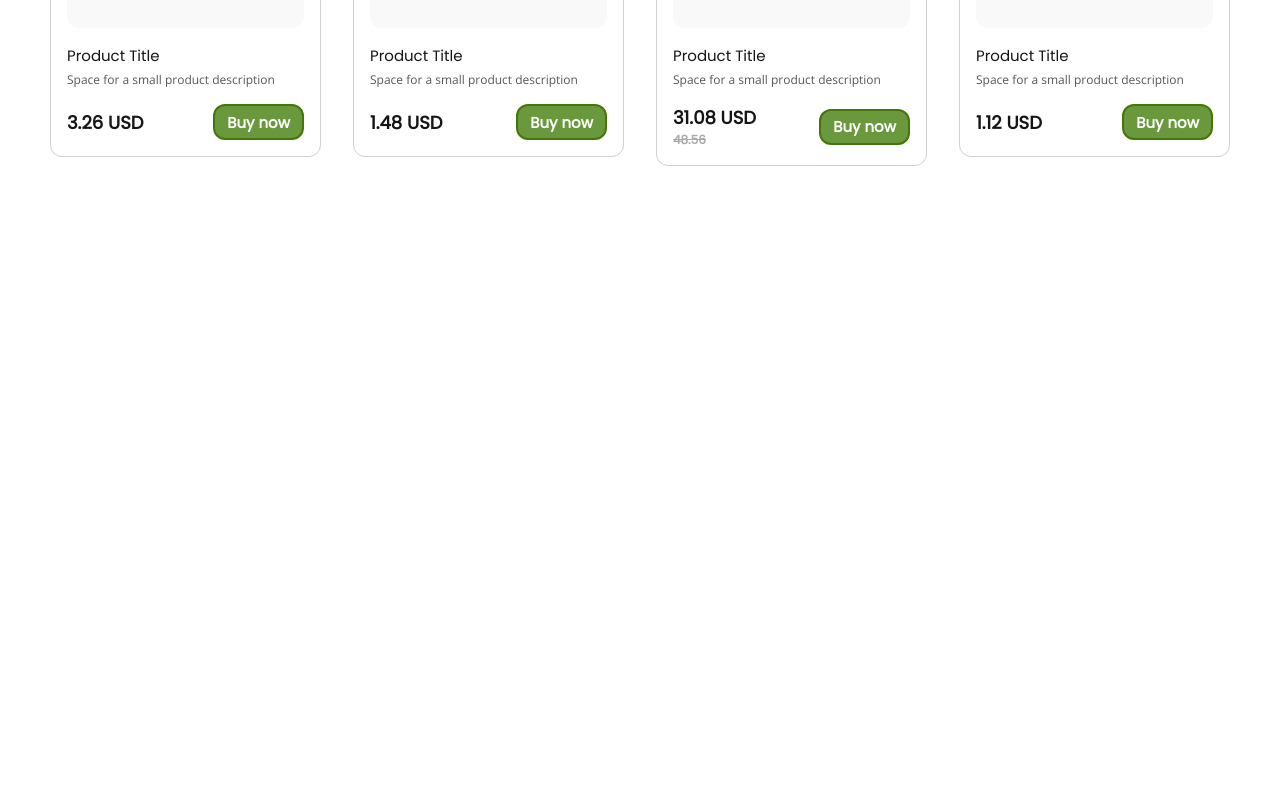
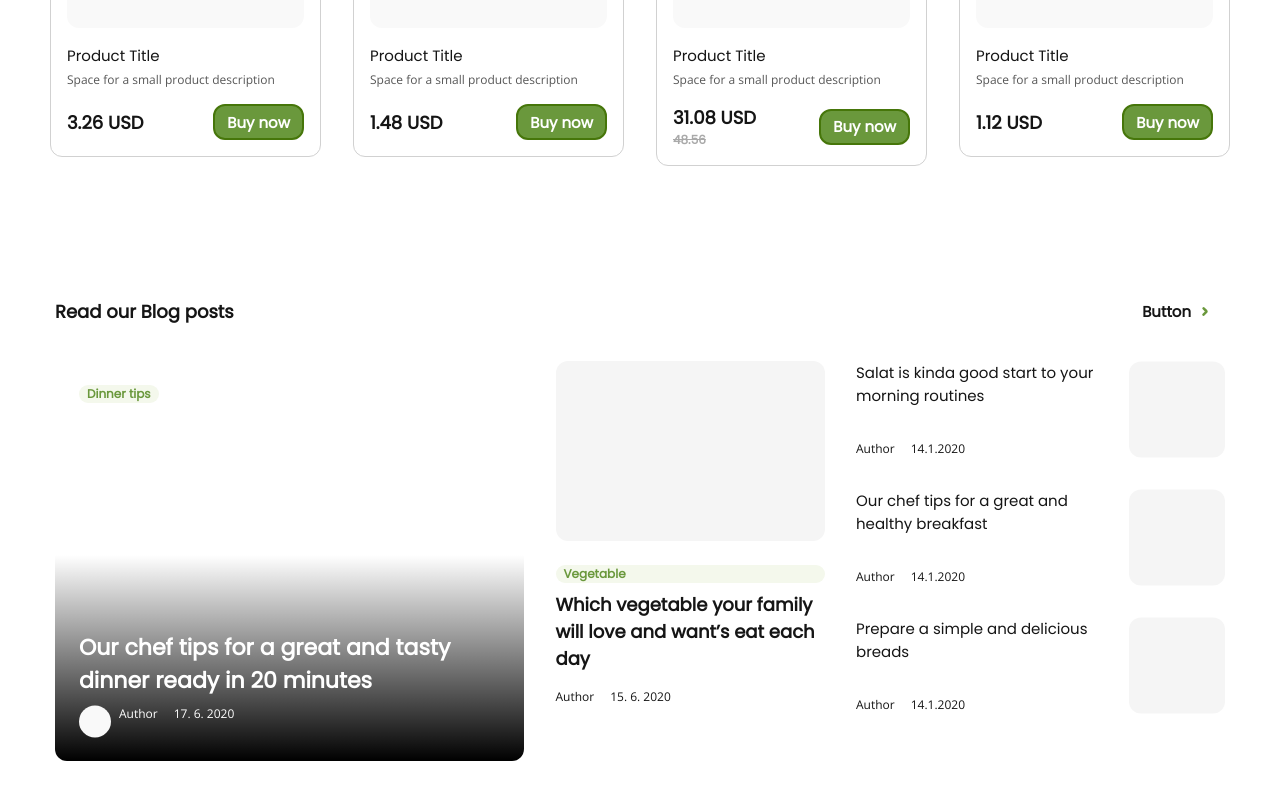
Before and after one commit to f-a-t-h-e/svelte-ecommerce, a SvelteKit app: page / in a window 1280 px wide. Shown: the part 2207-3007 px from the top of the page. Before the commit the page ends 2437 px from the top, so only its background shows below. Built offline with nearby package versions, Linux system fonts and the light colour scheme.

Commit message:
Add : blogs area

```diff
--- a/src/lib/components/HeadingWBtn.svelte
+++ b/src/lib/components/HeadingWBtn.svelte
@@ -1,5 +1,5 @@
 <!-- heading -->
-<div class="flex w-full items-center justify-between px-[2.8125rem]">
+<div class="flex w-full items-center justify-between">
     <p class="s4 text-c-1-a"><slot>Section Headline</slot></p>
     <button class="flex items-center gap-[.375rem] p-[.375rem_.75rem]">
         <p class="button text-c-1-a">Button</p>
--- a/src/routes/+page.svelte
+++ b/src/routes/+page.svelte
@@ -9,6 +9,7 @@
 	import Scrollable from '$lib/components/Scrollable.svelte';
 	import HeadingWBtn from '$lib/components/HeadingWBtn.svelte';
 	import ProductCard from '$lib/components/ProductCard.svelte';
+	import BlogArea from './BlogArea.svelte';
 </script>
 
 <div class="header-layout">
@@ -93,9 +94,31 @@
 		>Best from Farmers</ProductsWCat
 	>
 	<!-- QOUTES/Scrollable -->
-	<section class="py-[4rem] border border-c-1-h bg-c-1-j flex flex-col items-center gap-[2rem]">
+	<section class="flex flex-col items-center gap-[2rem] border border-c-1-h bg-c-1-j py-[4rem]">
 		<!-- heading -->
-		<HeadingWBtn>Our customers says</HeadingWBtn>
+		<div class="flex w-full items-center justify-between px-[2.8125rem]">
+			<p class="s4 text-c-1-a">Our customers says</p>
+			<button class="flex items-center gap-[.375rem] p-[.375rem_.75rem]">
+				<p class="button text-c-1-a">Button</p>
+				<span class="flex h-[1rem] w-[1rem] items-center justify-center">
+					<svg
+						xmlns="http://www.w3.org/2000/svg"
+						width="6"
+						height="9"
+						viewBox="0 0 6 9"
+						fill="none"
+					>
+						<path
+							d="M1.5332 7.68663L4.2732 4.94663C4.39737 4.82172 4.46706 4.65276 4.46706 4.47663C4.46706 4.30051 4.39737 4.13154 4.2732 4.00663L1.60654 1.33997"
+							stroke="#6A983C"
+							stroke-width="2.5"
+							stroke-linecap="round"
+							stroke-linejoin="bevel"
+						/>
+					</svg>
+				</span>
+			</button>
+		</div>
 		<!-- qoutes -->
 		<Scrollable>
 			<Qoute
@@ -114,17 +137,26 @@
 	</section>
 
 	<!-- Products With title -->
-	<section class="py-[4rem] bg-c-1-j flex flex-col items-center gap-[2rem] px-[2.81rem]">
+	<section class="flex flex-col items-center gap-[2rem] bg-c-1-j px-[2.81rem] py-[4rem]">
 		<!-- heading -->
 		<HeadingWBtn>Section Headline</HeadingWBtn>
 
 		<!-- Products -->
 		<div class="flex gap-[2rem]">
-			<ProductCard price={326}/>
-			<ProductCard price={148}/>
-			<ProductCard price={4856} discount={36}/>
-			<ProductCard price={112}/>
+			<ProductCard price={326} />
+			<ProductCard price={148} />
+			<ProductCard price={4856} discount={36} />
+			<ProductCard price={112} />
 		</div>
+	</section>
+
+	<!-- Blog section -->
+	<section class="flex flex-col items-center gap-[2rem] bg-c-1-j px-[2.81rem] py-[4rem]">
+		<!-- heading -->
+		<HeadingWBtn>Read our Blog posts</HeadingWBtn>
+
+		<!-- Blog area -->
+		<BlogArea />
 	</section>
 </main>
 
--- /dev/null
+++ b/src/routes/BlogArea.svelte
@@ -0,0 +1,134 @@
+<div class="flex gap-[1.96875rem]">
+	<!-- blog 1 -->
+	<div class="relative flex h-[25rem] w-[29.3125rem] flex-col justify-between items-start" >
+
+		<!-- tag -->
+		<div class="m-[1.5rem] inline-flex items-center rounded-[.75rem] bg-c-2-e px-[.5rem]">
+			<p class="s6 text-c-2-a">Dinner tips</p>
+		</div>
+
+		<!-- pseudo bg -->
+		<div
+			class="gradient-bg flex
+        h-[12.875rem] flex-col gap-[.5rem] justify-end p-[1.5rem]
+        rounded-b-xl"
+		>
+			<!-- title and author details -->
+			<p class="s3 text-c-1-j">Our chef tips for a great and tasty dinner ready in 20 minutes</p>
+			<div class="flex gap-[1rem]">
+				<div class="flex gap-[.5rem]">
+					<!-- avatar -->
+					<div class="h-[2rem] w-[2rem]">
+						<svg
+							xmlns="http://www.w3.org/2000/svg"
+							width="32"
+							height="33"
+							viewBox="0 0 32 33"
+							fill="none"
+						>
+							<circle cx="16" cy="16.5" r="16" fill="#F9F9F9" />
+						</svg>
+					</div>
+					<!-- author name -->
+					<span  class="caption text-c-1-j">Author</span>
+				</div>
+				<!-- Date -->
+				<span class="caption text-c-1-j">17. 6. 2020</span>
+			</div>
+		</div>
+	</div>
+
+    <!-- blog 2 -->
+    <div class="flex flex-col gap-[1.5rem]">
+        <!-- img -->
+        <div class="w-[16.8125rem] h-[11.25rem]">
+            <div class="rounded-[.75rem] bg-c-1-f h-full w-full"></div>
+        </div>
+        <!-- detail -->
+        <div class="flex flex-col gap-[.5rem]">
+            <!-- tag -->
+            <div class="px-[.5rem] inline-flex rounded-[.75rem] bg-c-2-e">
+                <p class="s6 text-c-2-a">Vegetable</p>
+            </div>
+            <!-- title and author details -->
+            <div class="">
+                <p class="s4 mb-[1rem] text-c-1-a max-w-[16.6875rem]">Which vegetable your family will love and want’s eat each day</p>
+                <div class="flex gap-[1rem]">
+                    <span class="caption text-c-1-a">Author</span>
+                    <span class="caption text-c-1-a">15. 6. 2020</span>
+                </div>
+            </div>
+        </div>
+    </div>
+
+    <!-- blogs 3 -->
+    <div class="flex flex-col gap-[2rem] w-[23.0625rem]">
+        <!-- 1 -->
+        <div class="flex flex-row-reverse gap-[1.5rem] justify-between">
+            <!-- img -->
+            <div class="w-[6rem] h-[6rem]">
+                <svg xmlns="http://www.w3.org/2000/svg" width="96" height="97" viewBox="0 0 96 97" fill="none">
+                    <rect y="0.5" width="96" height="96" rx="12" fill="#F5F5F5"/>
+                  </svg>
+            </div>
+            <!-- title and author details -->
+            <div class="flex flex-col justify-between">
+                <p class="s5 text-c-1-a">
+                    Salat is kinda good start to your morning routines
+                </p>
+                <!-- author and date -->
+                <div class="flex gap-[1rem]">
+                    <span class="caption text-c-1-a">Author</span>
+                    <span class="caption text-c-1-a">14.1.2020</span>
+                </div>
+            </div>
+        </div>
+        <!-- 2 -->
+        <div class="flex flex-row-reverse gap-[1.5rem] justify-between">
+            <!-- img -->
+            <div class="w-[6rem] h-[6rem]">
+                <svg xmlns="http://www.w3.org/2000/svg" width="96" height="97" viewBox="0 0 96 97" fill="none">
+                    <rect y="0.5" width="96" height="96" rx="12" fill="#F5F5F5"/>
+                  </svg>
+            </div>
+            <!-- title and author details -->
+            <div class="flex flex-col justify-between">
+                <p class="s5 text-c-1-a">
+                    Our chef tips for a great and healthy breakfast
+                </p>
+                <!-- author and date -->
+                <div class="flex gap-[1rem]">
+                    <span class="caption text-c-1-a">Author</span>
+                    <span class="caption text-c-1-a">14.1.2020</span>
+                </div>
+            </div>
+        </div>
+        <!-- 3 -->
+        <div class="flex flex-row-reverse gap-[1.5rem] justify-between">
+            <!-- img -->
+            <div class="w-[6rem] h-[6rem]">
+                <svg xmlns="http://www.w3.org/2000/svg" width="96" height="97" viewBox="0 0 96 97" fill="none">
+                    <rect y="0.5" width="96" height="96" rx="12" fill="#F5F5F5"/>
+                  </svg>
+            </div>
+            <!-- title and author details -->
+            <div class="flex flex-col justify-between">
+                <p class="s5 text-c-1-a">
+                    Prepare a simple and delicious breads
+                </p>
+                <!-- author and date -->
+                <div class="flex gap-[1rem]">
+                    <span class="caption text-c-1-a">Author</span>
+                    <span class="caption text-c-1-a">14.1.2020</span>
+                </div>
+            </div>
+        </div>
+
+    </div>
+</div>
+
+<style lang="postcss">
+	.gradient-bg {
+		background-image: linear-gradient(0deg, #000 0%, rgba(0, 0, 0, 0) 100%);
+	}
+</style>
```
